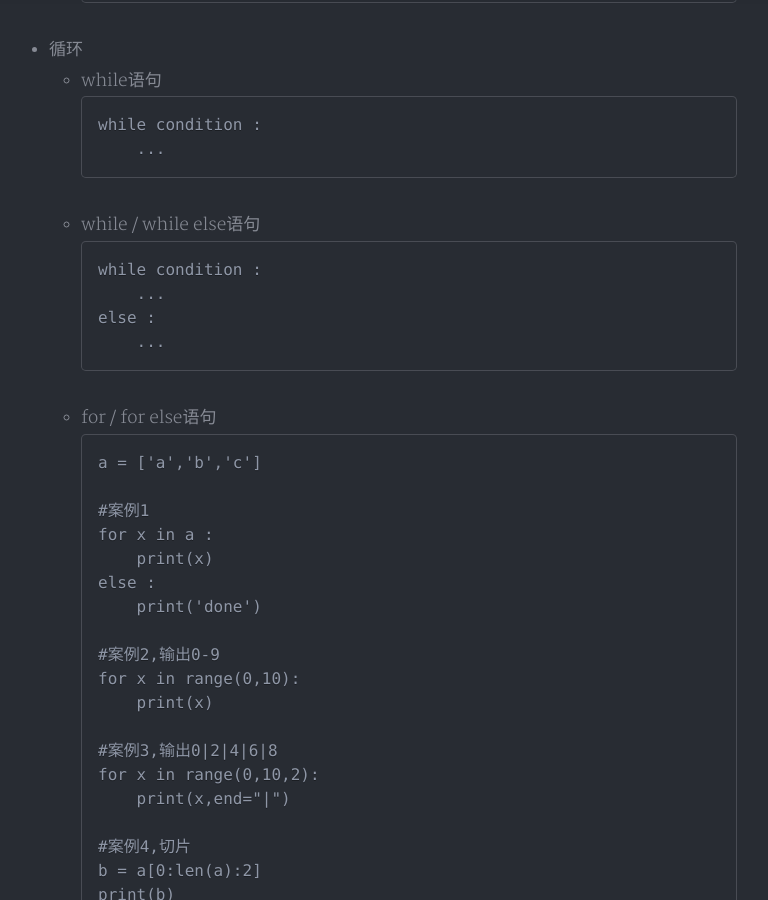
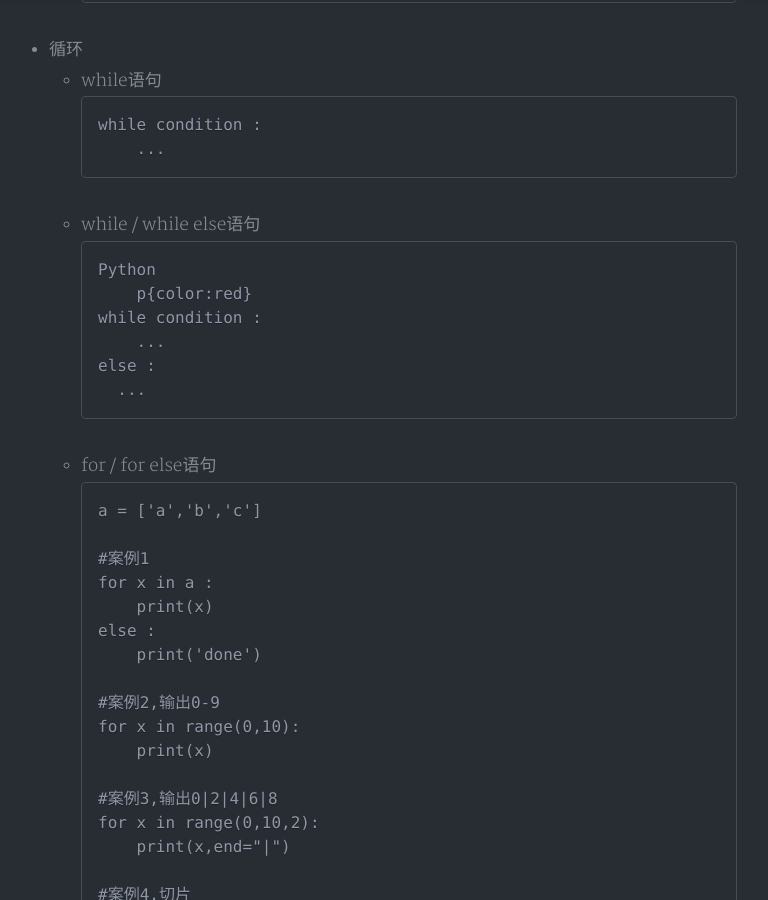
Before and after one commit to cszmzh/BA-NANA.github.io, a Jekyll site: the page built from _posts/2020-01-22-Python3入门（一）.md, in a window 1280 px wide and 900 px high, scrolled down 9430 px. Shown: the whole window, without its empty margins (263-1031 px from the left). Built offline with Jekyll 4.4.1, drawn with Linux system fonts in a browser that asks for light colours; nearby versions of some CDN libraries; comment, search, counter and statistics services are not loaded; a style sheet for code colours, icons or effects is not loaded.

Commit message:
Update 2020-01-22-Python3入门（一）.md

```diff
--- a/_posts/2020-01-22-Python3入门（一）.md
+++ b/_posts/2020-01-22-Python3入门（一）.md
@@ -432,10 +432,12 @@ toc: true
   * while / while else语句
 
     ~~~
+    Python
+    	p{color:red}
     while condition :
     	...
     else :
-    	...
+  	...
     ~~~
 
   * for / for else语句
@@ -459,7 +461,7 @@ toc: true
 
     #案例4,切片
     b = a[0:len(a):2]
-    print(b)
+  print(b)
     ~~~
 
   * break / continue：终止循环与跳过循环
```
